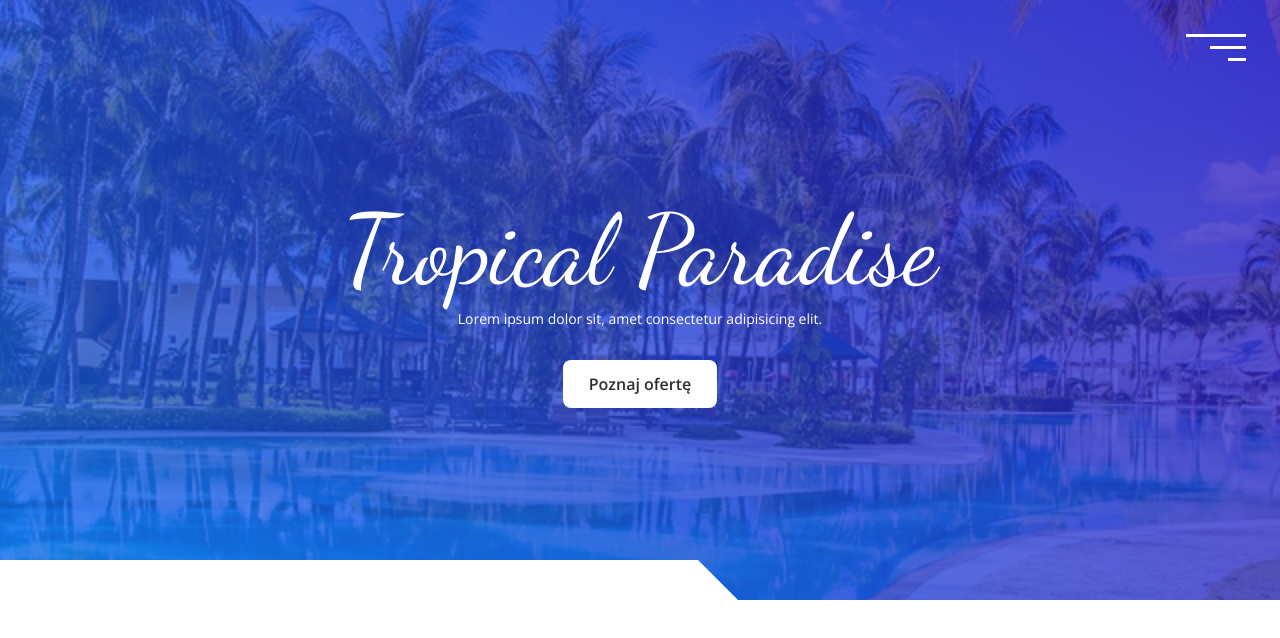
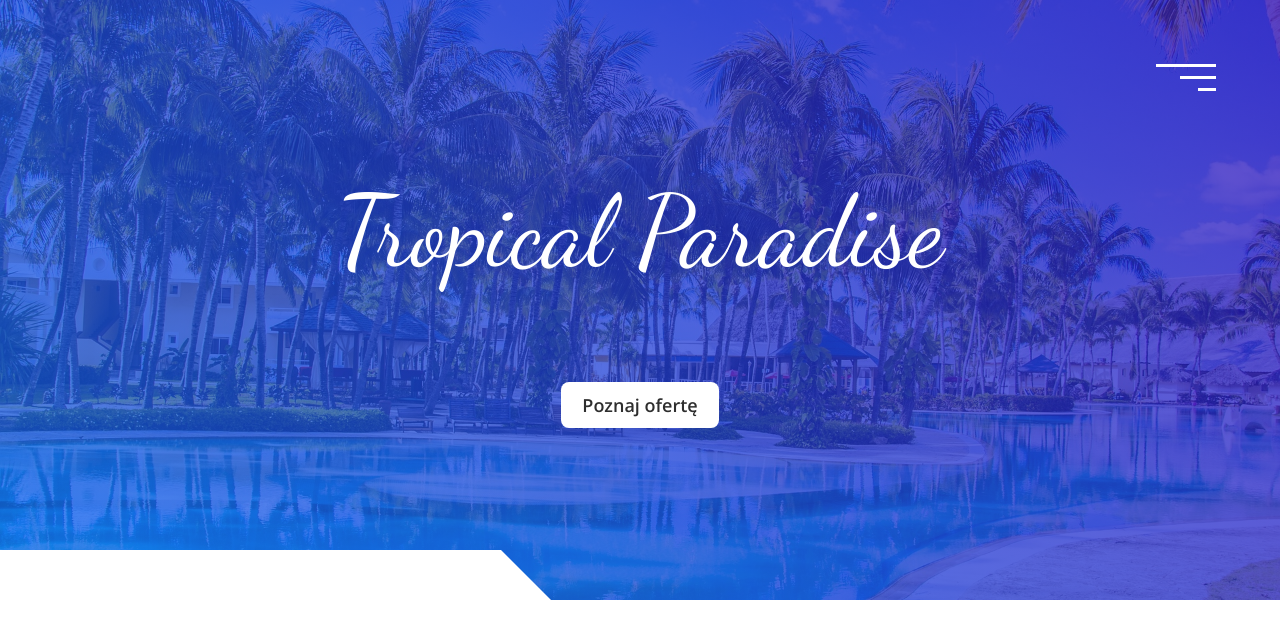
Before and after one commit to Szafter12/Tropical-Paradise, a plain HTML site: page index.html in a window 1280 px wide. Drawn offline with nearby package versions, Linux system fonts and the light colour scheme.

Commit message:
i finish header

```diff
--- a/index.html
+++ b/index.html
@@ -26,7 +26,6 @@
 
     <header class="header section">
         <h1 class="header__heading">Tropical Paradise</h1>
-        <p class="header__text">Lorem ipsum dolor sit, amet consectetur adipisicing elit.</p>
         <a href="#offers" class="header__btn btn-animation">Poznaj ofertę</a>
         <div class="white-block white-block-left"></div>
     </header>
--- a/scss/main.scss
+++ b/scss/main.scss
@@ -88,7 +88,7 @@ body {
 
 	&__heading {
 		font-family: 'Dancing Script', cursive;
-		font-size: 9.8rem;
+		font-size: 4.8rem;
 		font-weight: 300;
 	}
 
@@ -97,8 +97,8 @@ body {
 	}
 
 	&__btn {
-		margin-top: 2em;
-		padding: 0.8em 1.6em;
+		margin-top: 5em;
+		padding: 0.6em 1.2em;
 		background: $pure-white;
 		border: none;
 		border-radius: 8px;
@@ -112,3 +112,39 @@ body {
 		}
 	}
 }
+
+// ****************
+// MEDIA
+// ****************
+
+@media (min-width: 768px) {
+	.white-block {
+		height: 50px;
+		width: 45%;
+	}
+
+	.header {
+		&__heading {
+			font-size: 6.8rem;
+		}
+
+		&__btn {
+			font-size: 1.8rem;
+		}
+	}
+}
+
+@media(min-width: 992px) {
+	.burger-btn {
+		top: 50px;
+		right: 50px;
+	}
+
+	.header {
+		background-image: $blue-gradient, url('../img/header-big.jpg');
+
+		&__heading {
+			font-size: 10rem;
+		}
+	}
+}
```
Also changed, not shown: css/main.css, 1 other file.
